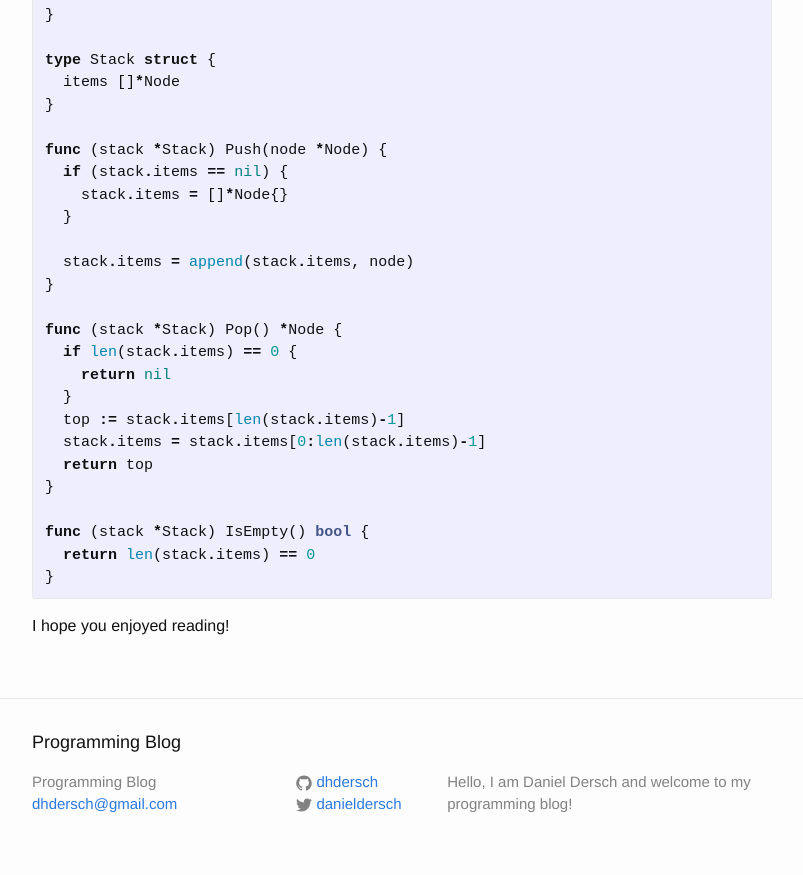
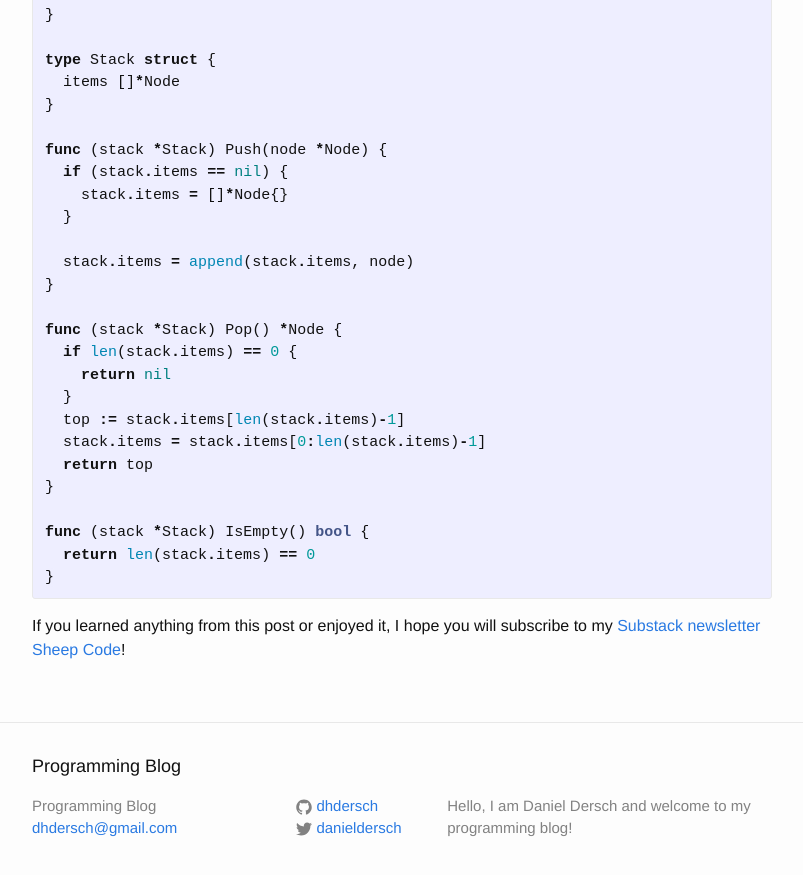
Before and after one commit to dhdersch/dhdersch.github.io, a Jekyll site: the page built from _posts/2022-07-16-decouple-depth-first-traversal-algorithm-from-business-logic.markdown, in a window 1280 px wide and 900 px high, scrolled down 3947 px. Shown: the top 875 px of the window, without its empty margins (238-1041 px from the left). Built offline with Jekyll 4.4.1, drawn with Linux system fonts in a browser that asks for light colours; comment, search, counter and statistics services are not loaded.

Commit message:
add sheepcode plug

```diff
--- a/_posts/2022-07-16-decouple-depth-first-traversal-algorithm-from-business-logic.markdown
+++ b/_posts/2022-07-16-decouple-depth-first-traversal-algorithm-from-business-logic.markdown
@@ -219,4 +219,4 @@ func (stack *Stack) IsEmpty() bool {
 
 {% endhighlight %}
 
-I hope you enjoyed reading!
+If you learned anything from this post or enjoyed it, I hope you will subscribe to my [Substack newsletter Sheep Code](https://sheepcode.substack.com)!
```
